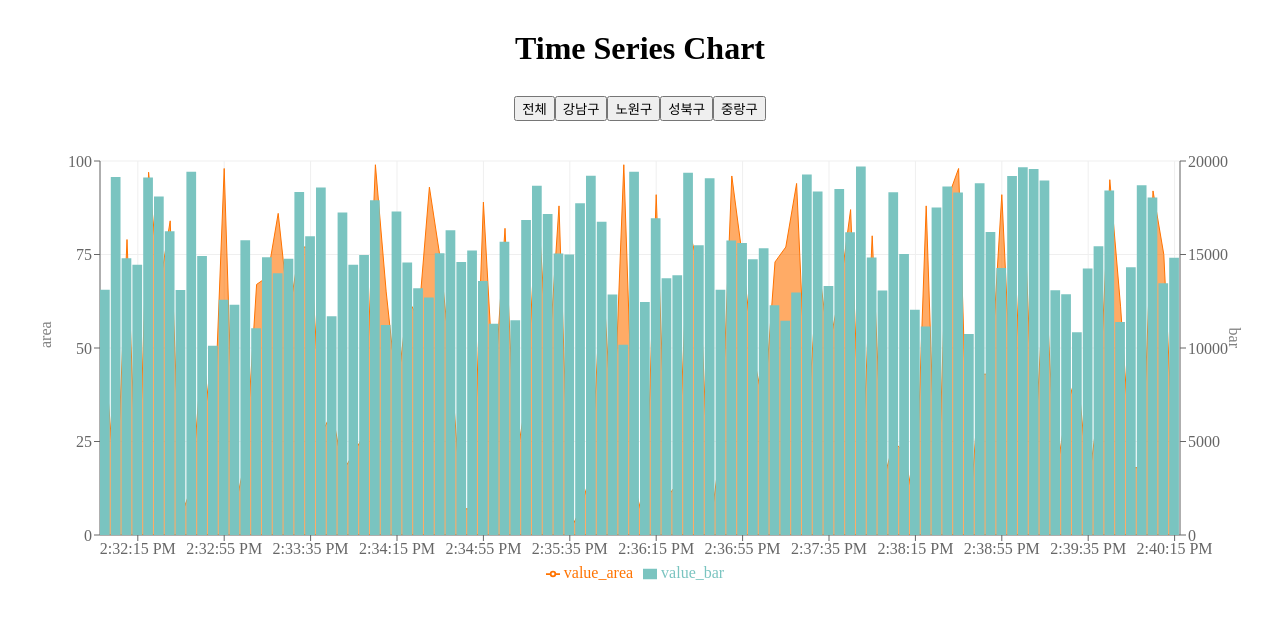
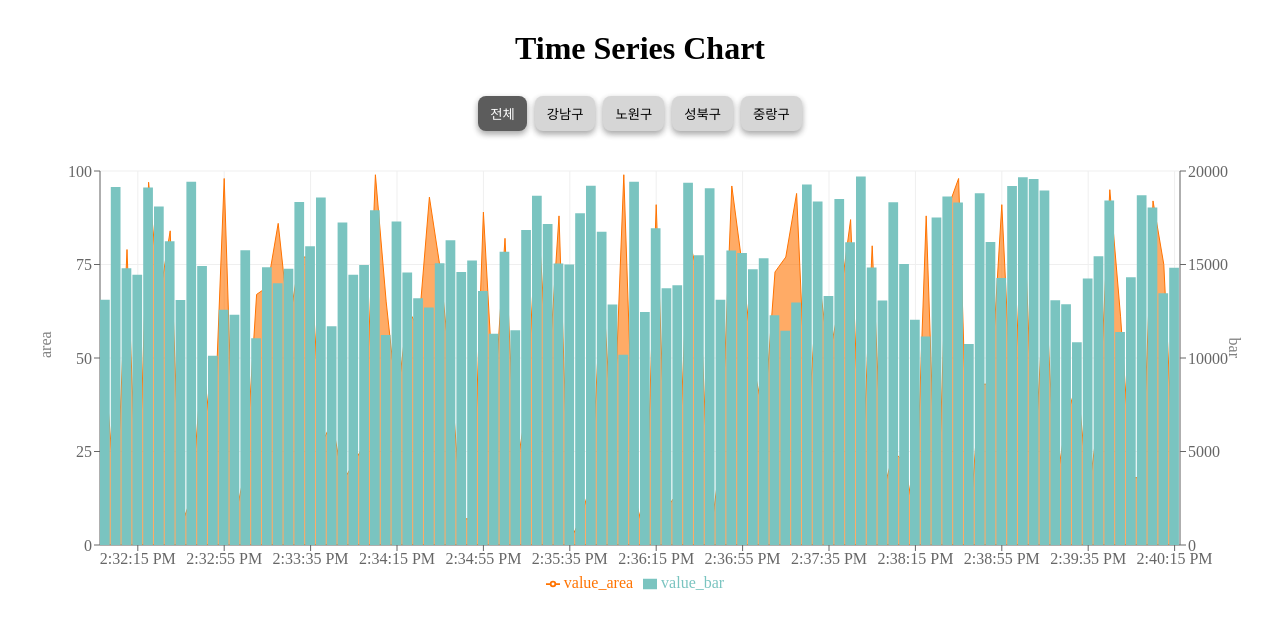
Before and after one commit to dbwlgp1yng/time-ser-chart, a React (Create React App) app: page / in a window 1280 px wide. Shown: the top 628 px of the page. Built offline with nearby package versions, Linux system fonts and the light colour scheme.

Commit message:
design: add filtering style

```diff
--- a/src/pages/home/Home.tsx
+++ b/src/pages/home/Home.tsx
@@ -1,6 +1,7 @@
 import { useState } from "react";
 import Chart from "components/Chart/Chart";
 import useChartData from "hooks/useChartData";
+import styled from "styled-components";
 
 const Home = () => {
   const { districtName } = useChartData();
@@ -10,18 +11,39 @@
 
   return (
     <>
-      <div>
-        <button onClick={() => handleClickFiltering('')}>전체</button>
+      <StyledFilter>
+        <button
+          onClick={() => handleClickFiltering('')}
+          className={`${district === "" ? "active" : ""}`}
+        >전체</button>
         {districtName.map((name) => (
           <button
             key={name}
             onClick={() => handleClickFiltering(name)}
+            className={`${district === name ? "active" : ""}`}
           >{name}</button>
         ))}
-      </div>
+      </StyledFilter>
       <Chart district={district} />
     </>
   )
 };
 
 export default Home;
+
+const StyledFilter = styled.div`
+  display: flex;
+  gap: 0.5rem;
+
+  button {
+    border-radius: 0.5rem;
+    padding: 0.5rem 0.75rem;
+    background-color: #d6d6d6;
+    box-shadow: 0 3px 6px rgba(0,0,0,0.16), 0 3px 6px rgba(0,0,0,0.23);
+    cursor: pointer;
+  }
+  .active {
+    background-color: #5c5c5c;
+    color: #fff;
+  }
+`;
--- a/src/styles/GlobalStyle.tsx
+++ b/src/styles/GlobalStyle.tsx
@@ -3,6 +3,11 @@
 
 const GlobalStyle = createGlobalStyle`
   ${reset}
+
+  button {
+    border: none;
+    background-color: transparent;
+  }
 `;
 
 export default GlobalStyle;
```
